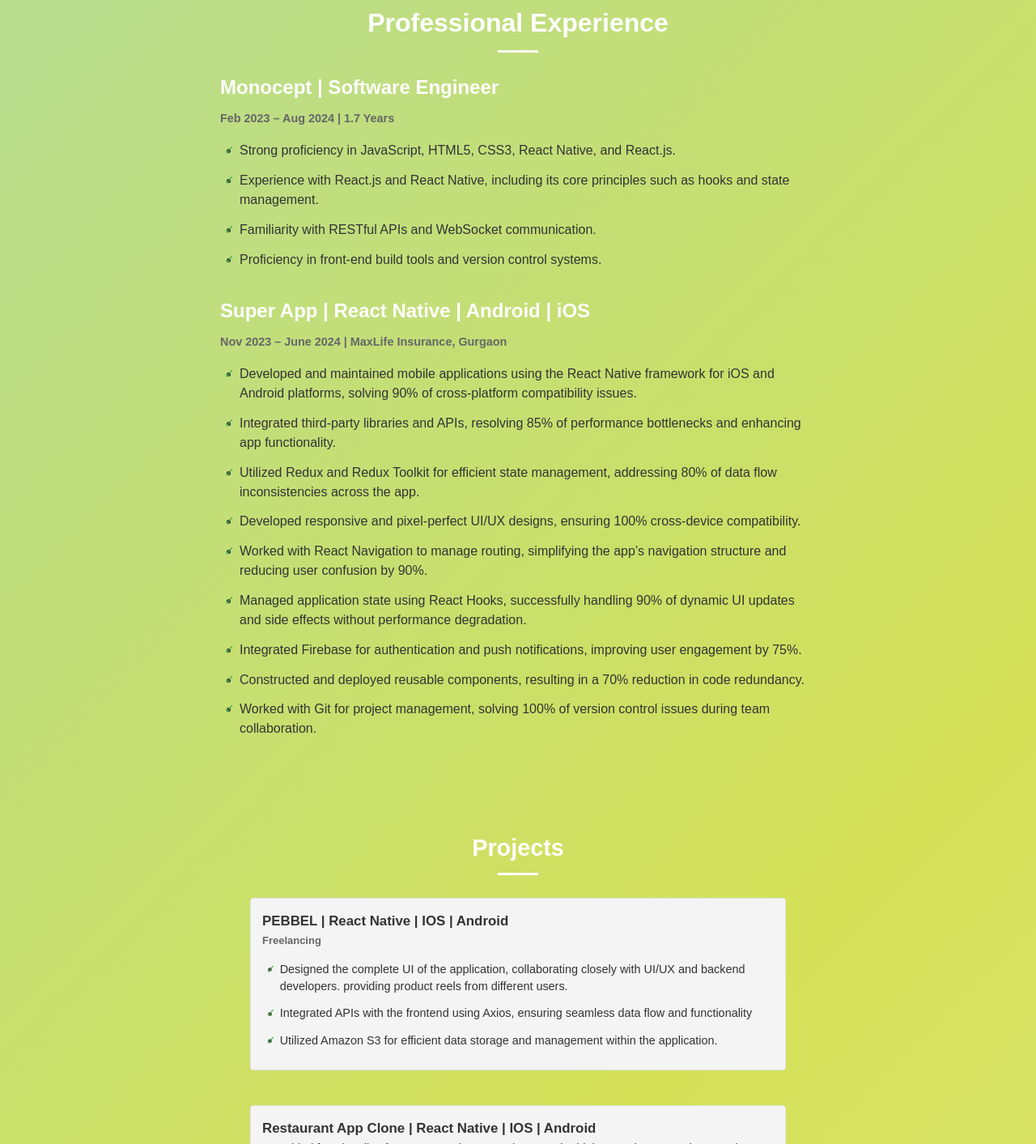
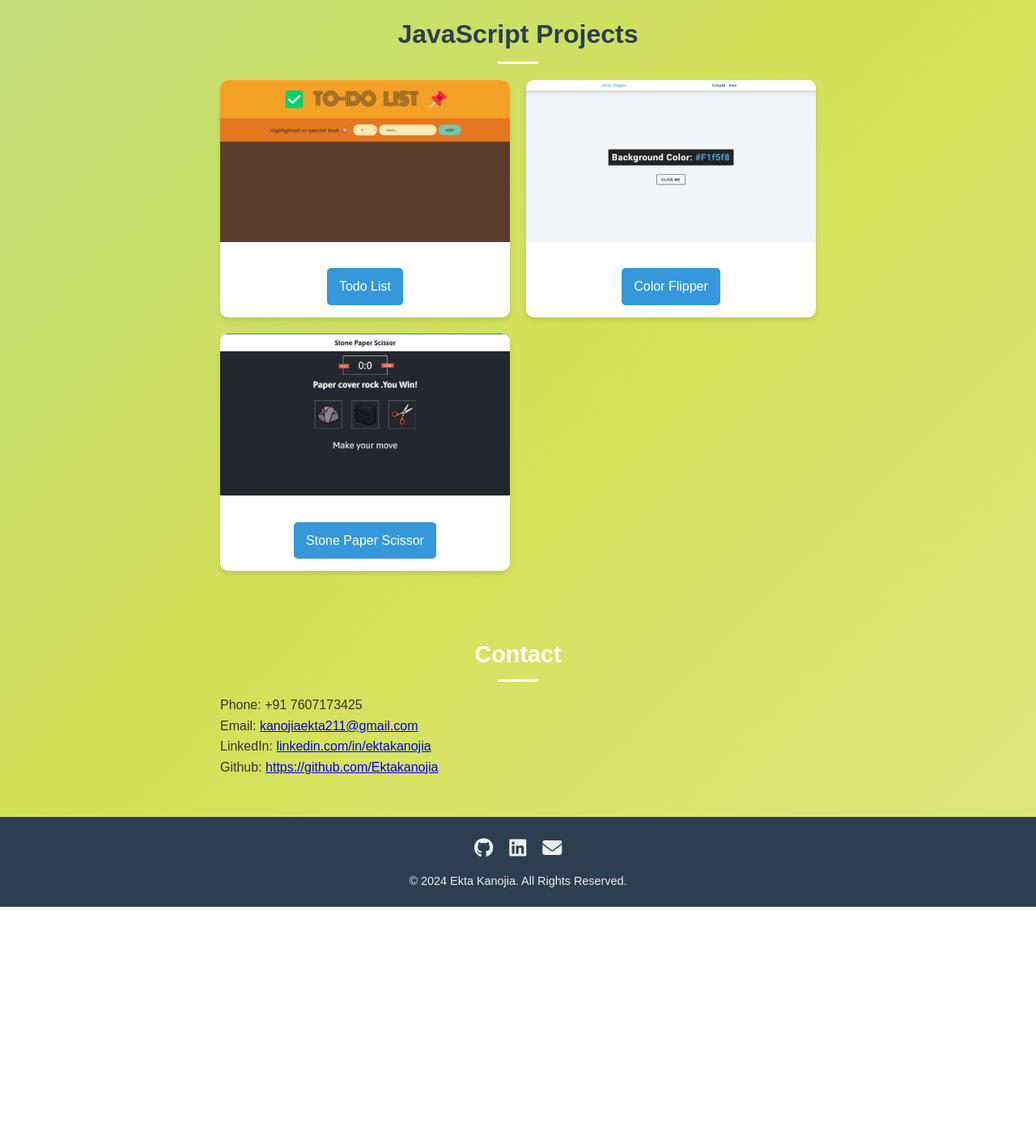
Before and after one commit to Ektakanojia/Portfolio, a plain HTML site: page index.html in a window 1280 px wide. Shown: the part 1387-2800 px from the top of the page at 81% size. After the commit the page ends 2507 px from the top, so only its background shows below. Drawn offline with Linux system fonts and the light colour scheme.

Commit message:
all the new changes are added into them

```diff
--- a/index.html
+++ b/index.html
@@ -1,140 +1,174 @@
 <!DOCTYPE html>
 <html lang="en">
   <head>
-  <meta charset="UTF-8">
-  <meta name="viewport" content="width=device-width, initial-scale=1.0">
+    <meta charset="UTF-8" />
+    <meta name="viewport" content="width=device-width, initial-scale=1.0" />
     <title>Portfolio</title>
     <!-- Font Awesome for Icons -->
     <link
       rel="stylesheet"
       href="https://cdnjs.cloudflare.com/ajax/libs/font-awesome/6.0.0-beta3/css/all.min.css"
     />
-  <link rel="stylesheet" href="style.css">
+    <link rel="stylesheet" href="style.css" />
+    <script src="https://kit.fontawesome.com/a076d05399.js" crossorigin="anonymous"></script>
   </head>
   <body>
     <header>
       <h1>Ekta Kanojia</h1>
-    <p>Frontend Developer | React.js | React Native | JavaScript | Android | IOS </p>
+      <p>
+        Frontend Developer | React.js | React Native | JavaScript | Android |
+        IOS
+      </p>
     </header>
 
     <nav>
       <a href="#biography">Biography</a>
       <a href="#skills">Skills</a>
       <a href="#projects">Projects</a>
-    <a href="#experience">Experience</a>
+      <a href="https://drive.google.com/file/d/12HTanRT_I1O9Wo0Dt6dLl6-L4_h8KaLZ/view?usp=sharing">Resume</a>
       <a href="#contact">Contact</a>
-
     </nav>
 
     <section id="biography">
       <h2>Biography</h2>
       <p>
-      Hello! I am Ekta Kanojia,Frontend Developer with 1.7 years of experience specializing in React.js, React Native, and JavaScript. I have designed full application UIs, collaborated with UI/UX and backend teams, and integrated APIs with Axios. I’m experienced with Amazon S3 for data storage and have contributed to open source through Hacktoberfest. Always eager to learn and apply the latest technologies in frontend development.
+        Hello! I am Ekta Kanojia,Frontend Developer with 1.7 years of experience
+        specializing in React.js, React Native, and JavaScript. I have designed
+        full application UIs, collaborated with UI/UX and backend teams, and
+        integrated APIs with Axios. I’m experienced with Amazon S3 for data
+        storage and have contributed to open source through Hacktoberfest.
+        Always eager to learn and apply the latest technologies in frontend
+        development.
       </p>
     </section>
-
 
     <section id="skills">
       <h2>Skills</h2>
       <div class="skills-container">
         <!-- Each skill item includes an icon image and skill name -->
         <div class="skill-item">
-        <img src="https://img.icons8.com/color/48/000000/html-5.png" alt="HTML5" class="skill-icon">
+          <img
+            src="https://img.icons8.com/color/48/000000/html-5.png"
+            alt="HTML5"
+            class="skill-icon"
+          />
           <span>HTML5</span>
         </div>
         <div class="skill-item">
-        <img src="https://img.icons8.com/color/48/000000/css3.png" alt="CSS3" class="skill-icon">
+          <img
+            src="https://img.icons8.com/color/48/000000/css3.png"
+            alt="CSS3"
+            class="skill-icon"
+          />
           <span>CSS3</span>
         </div>
         <div class="skill-item">
-        <img src="https://img.icons8.com/color/48/000000/javascript.png" alt="JavaScript" class="skill-icon">
+          <img
+            src="https://img.icons8.com/color/48/000000/javascript.png"
+            alt="JavaScript"
+            class="skill-icon"
+          />
           <span>JavaScript</span>
         </div>
         <div class="skill-item">
-        <img src="https://img.icons8.com/color/48/000000/react-native.png" alt="React" class="skill-icon">
+          <img
+            src="https://img.icons8.com/color/48/000000/react-native.png"
+            alt="React"
+            class="skill-icon"
+          />
           <span>React.js</span>
         </div>
         <div class="skill-item">
-        <img src="https://img.icons8.com/office/40/000000/react.png" alt="React Native" class="skill-icon">
+          <img
+            src="https://img.icons8.com/office/40/000000/react.png"
+            alt="React Native"
+            class="skill-icon"
+          />
           <span>React Native</span>
         </div>
         <div class="skill-item">
-        <img src="https://img.icons8.com/color/48/000000/api.png" alt="APIs" class="skill-icon">
+          <img
+            src="https://img.icons8.com/color/48/000000/api.png"
+            alt="APIs"
+            class="skill-icon"
+          />
           <span>RESTful APIs</span>
         </div>
         <div class="skill-item">
-        <img src="https://img.icons8.com/ios/50/000000/redux.png" alt="DSA" class="skill-icon">
+          <img
+            src="https://img.icons8.com/ios/50/000000/redux.png"
+            alt="DSA"
+            class="skill-icon"
+          />
           <span>Redux</span>
         </div>
       </div>
     </section>
 
 
-  <section id="experience">
-    <h2>Professional Experience</h2>
-
-    <!-- Experience 1 -->
-    <div class="experience">
-      <h3>Monocept | Software Engineer</h3>
-      <p><strong>Feb 2023 – Aug 2024 | 1.7 Years</strong></p>
-      <ul>
-        <li>Strong proficiency in JavaScript, HTML5, CSS3, React Native, and React.js.</li>
-        <li>Experience with React.js and React Native, including its core principles such as hooks and state management.</li>
-        <li>Familiarity with RESTful APIs and WebSocket communication.</li>
-        <li>Proficiency in front-end build tools and version control systems.</li>
-      </ul>
+    <section id="projects">
+      <h2>JavaScript Projects</h2>
+      <div class="grid">
+        <!-- Project Card 1 -->
+        <div class="card">
+          <img src="todolist.png" alt="Project 1" class="project-image">
+          <div class="card-content">
+            <a href="https://travellist-reactjs.netlify.app/" target="_blank" class="project-link">Todo List</a>
           </div>
-
-    <!-- Experience 2 -->
-    <div class="experience">
-      <h3>Super App | React Native | Android | iOS</h3>
-      <p><strong>Nov 2023 – June 2024 | MaxLife Insurance, Gurgaon</strong></p>
-      <ul>
-        <li>Developed and maintained mobile applications using the React Native framework for iOS and Android platforms, solving 90% of cross-platform compatibility issues.</li>
-        <li>Integrated third-party libraries and APIs, resolving 85% of performance bottlenecks and enhancing app functionality.</li>
-        <li>Utilized Redux and Redux Toolkit for efficient state management, addressing 80% of data flow inconsistencies across the app.</li>
-        <li>Developed responsive and pixel-perfect UI/UX designs, ensuring 100% cross-device compatibility.</li>
-        <li>Worked with React Navigation to manage routing, simplifying the app’s navigation structure and reducing user confusion by 90%.</li>
-        <li>Managed application state using React Hooks, successfully handling 90% of dynamic UI updates and side effects without performance degradation.</li>
-        <li>Integrated Firebase for authentication and push notifications, improving user engagement by 75%.</li>
-        <li>Constructed and deployed reusable components, resulting in a 70% reduction in code redundancy.</li>
-        <li>Worked with Git for project management, solving 100% of version control issues during team collaboration.</li>
-      </ul>
         </div>
-  </section>
-
-  <section id="projects">
-    <h2>Projects</h2>
-    <div class="project-card">
-      <h3>PEBBEL | React Native | IOS | Android</h3>
-      <p><strong>Freelancing</strong></p>
-      <ul>
-        <li>Designed the complete UI of the application, collaborating closely with UI/UX and backend developers. providing product reels from different users.</li>
-        <li>Integrated APIs with the frontend using Axios, ensuring seamless data flow and functionality</li>
-        <li>Utilized Amazon S3 for efficient data storage and management within the application.</li>
-      </ul>
+        <!-- Project Card 2 -->
+        <div class="card">
+          <img src="colorflipper.png" alt="Project 2" class="project-image">
+          <div class="card-content">
+            <a href="https://celadon-choux-6e9f82.netlify.app/" target="_blank" class="project-link">Color Flipper</a>
           </div>
-    <div class="project-card">
-      <h3>Restaurant App Clone | React Native | IOS | Android</h3>
-      <ul>
-        <li>Added functionality: for users to select menu items and add them to the cart orchestrated cart state management with Redux. Redux</li>
-        <li>Firebase Integration:Implemented and maintained restaurant and order data with Firebase</li>
-        <li>JSON Server API:Learned how to create a JSON Server API and seamlessly integrate it with the UI for data handling and communication.</li>
-        <li>Search Bar Integration:Enhanced user experience by integrating a search bar to filter restaurant by city,providing instant search result</li>
-      </ul>
+        </div>
+        <!-- Project Card 3 -->
+        <div class="card">
+          <img src="stoneps.png" alt="Project 3" class="project-image">
+          <div class="card-content">
+            <a href="https://jade-meerkat-bc49a7.netlify.app/" target="_blank" class="project-link">Stone Paper Scissor</a>
+          </div>
+        </div>
+        <!-- Add more cards as needed -->
       </div>
     </section>
 
     <section id="contact">
       <h2>Contact</h2>
       <p>Phone: +91 7607173425</p>
-    <p>Email: <a href="mailto:kanojiaekta211@gmail.com">kanojiaekta211@gmail.com</a></p>
-    <p>LinkedIn: <a href="https://www.linkedin.com/in/ekta-kanojia-37113317b/" target="_blank">linkedin.com/in/ektakanojia</a></p>
-    <p>Github: <a href="https://github.com/Ektakanojia">https://github.com/Ektakanojia</a></p>
-
+      <p>
+        Email:
+        <a href="mailto:kanojiaekta211@gmail.com">kanojiaekta211@gmail.com</a>
+      </p>
+      <p>
+        LinkedIn:
+        <a
+          href="https://www.linkedin.com/in/ekta-kanojia-37113317b/"
+          target="_blank"
+          >linkedin.com/in/ektakanojia</a
+        >
+      </p>
+      <p>
+        Github:
+        <a href="https://github.com/Ektakanojia"
+          >https://github.com/Ektakanojia</a
+        >
+      </p>
     </section>
 
     <footer>
+      <div class="footer-container">
+        <a href="https://github.com/Ektakanojia" target="_blank" class="footer-icon">
+          <i class="fab fa-github"></i>
+        </a>
+        <a href="https://www.linkedin.com/in/ekta-kanojia-37113317b/" target="_blank" class="footer-icon">
+          <i class="fab fa-linkedin"></i>
+        </a>
+        <a href="kanojiaekta211@gmail.com" class="footer-icon">
+          <i class="fas fa-envelope"></i>
+        </a>
+      </div>
       <p>&copy; 2024 Ekta Kanojia. All Rights Reserved.</p>
     </footer>
   </body>
--- a/style.css
+++ b/style.css
@@ -258,77 +258,105 @@ section {
   }
 
 
-  /* Professional Experience Section */
-#experience {
-    padding: 2rem;
-    margin: 1rem auto;
-    max-width: 800px;
+  .container {
+    max-width: 1200px;
+    margin: 0 auto;
+    padding: 20px;
   }
 
-  #experience h2 {
-    font-size: 2rem;
-    text-align: center;
-    margin-bottom: 1.5rem;
-    color: #fff;
+  /* Section styles */
+  #projects {
+    margin-top: 30px;
   }
 
-  .experience {
-    margin-bottom: 2rem;
+  #projects h2 {
+    font-size: 2rem;
+    margin-bottom: 20px;
+    text-align: center;
+    color: #2c3e50;
   }
 
-  .experience h3 {
-    font-size: 1.5rem;
-    color: #fff;
-    margin-bottom: 0.5rem;
+  /* Grid layout */
+  .grid {
+    display: grid;
+    grid-template-columns: repeat(auto-fit, minmax(300px, 1fr));
+    gap: 20px;
   }
 
-  .experience p {
-    font-size: 0.9rem;
-    color: #666;
-    margin-bottom: 1rem;
+  /* Card styles */
+  .card {
+    background: #fff;
+    border-radius: 10px;
+    box-shadow: 0 4px 6px rgba(0, 0, 0, 0.1);
+    overflow: hidden;
+    transition: transform 0.3s ease, box-shadow 0.3s ease;
   }
 
-  .experience ul {
-    padding-left: 1.5rem;
+  .card:hover {
+    transform: translateY(-5px);
+    box-shadow: 0 6px 10px rgba(0, 0, 0, 0.15);
   }
 
-  .experience ul li {
-    margin-bottom: 0.8rem;
-    line-height: 1.5;
-    color: #333;
-    position: relative;
+  .project-image {
+    width: 100%;
+    height: 200px;
+    object-fit: cover;
   }
 
-  .experience ul li::before {
-    content: '✓'; /* Use a checkmark for list items */
-    position: absolute;
-    left: -1.2rem;
-    color: #4CAF50;
-    font-size: 1rem;
+  .card-content {
+    padding: 15px;
+    text-align: center;
   }
 
-  /*project*/
-  .project-card p {
-    font-size: 0.9rem;
-    color: #666;
-    margin-bottom: 1rem;
+  .card-content h3 {
+    font-size: 1.5rem;
+    margin: 10px 0;
+    color: #34495e;
   }
 
-  .project-card ul {
-    padding-left: 1.5rem;
+  .project-link {
+    display: inline-block;
+    margin-top: 10px;
+    padding: 10px 15px;
+    background-color: #3498db;
+    color: #fff;
+    text-decoration: none;
+    border-radius: 5px;
+    transition: background-color 0.3s ease;
   }
 
-  .project-card ul li {
-    margin-bottom: 0.8rem;
-    line-height: 1.5;
-    color: #333;
-    position: relative;
+  .project-link:hover {
+    background-color: #2980b9;
   }
 
-  .project-card ul li::before {
-    content: '✓'; /* Use a checkmark for list items */
-    position: absolute;
-    left: -1.2rem;
-    color: #4CAF50;
-    font-size: 1rem;
-  }
+  /* Footer Styles */
+footer {
+  background-color: #2c3e50;
+  color: #ecf0f1;
+  text-align: center;
+  padding: 20px 0;
+}
+
+.footer-container {
+  display: flex;
+  justify-content: center;
+  gap: 20px; /* Space between icons */
+  margin-bottom: 10px;
+}
+
+.footer-icon {
+  font-size: 1.5rem;
+  color: #ecf0f1;
+  text-decoration: none;
+  transition: color 0.3s ease, transform 0.3s ease;
+}
+
+.footer-icon:hover {
+  color: #3498db;
+  transform: scale(1.1); /* Slightly enlarge icon on hover */
+}
+
+footer p {
+  font-size: 0.9rem;
+  margin: 0;
+}
```
Also changed, not shown: colorflipper.png (added), stoneps.png (added), todolist.png (added). Lines whose indentation alone changed are shown as unchanged.
